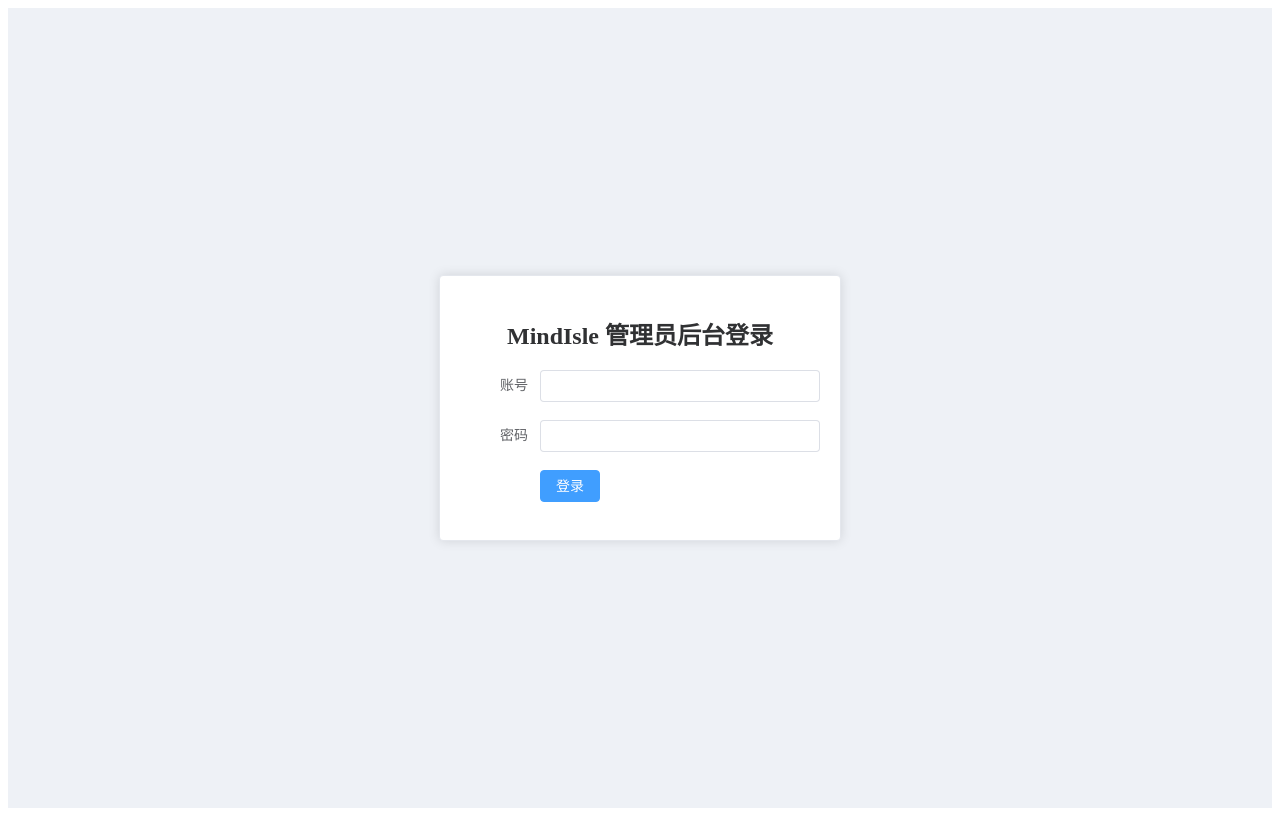
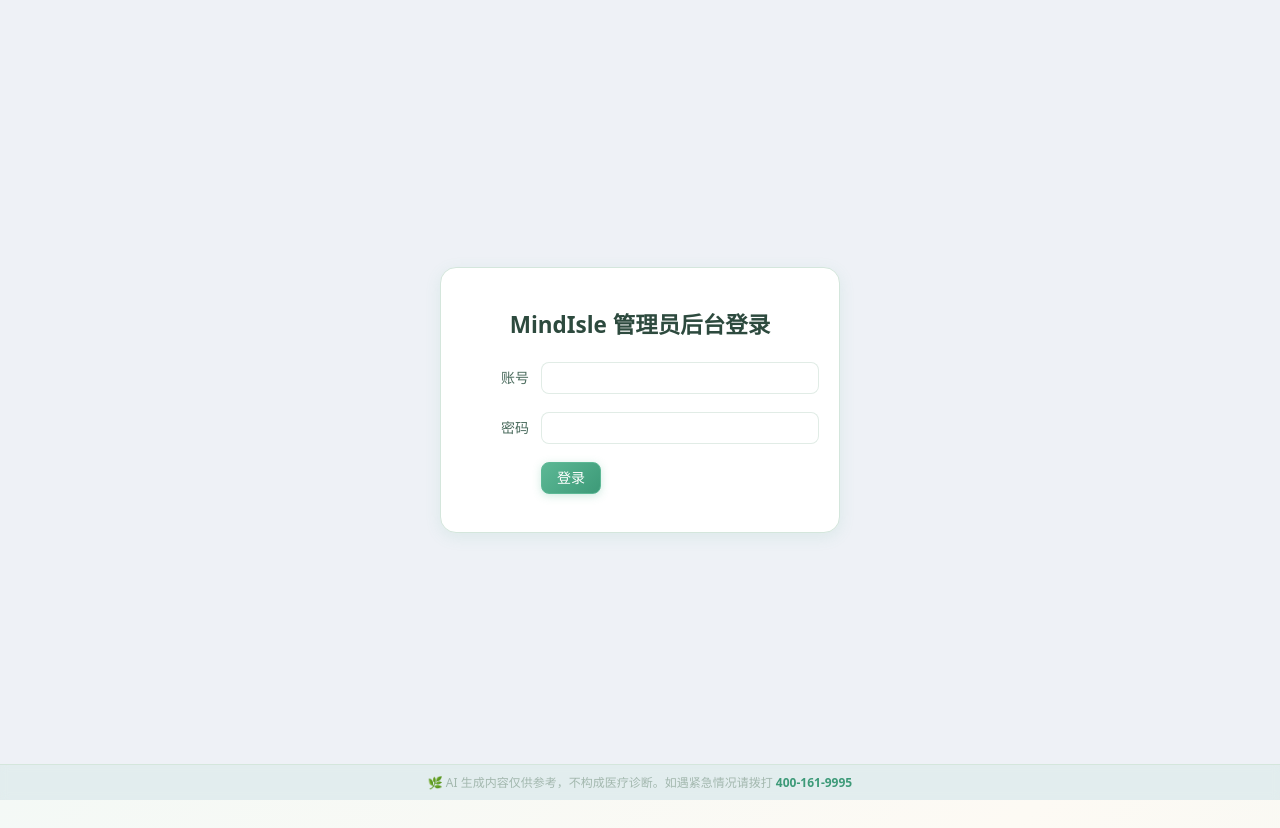
Before and after one commit to WenQing2007/MindIsle, a Vue app in the folder Mindlsle_fronted/frontend/: page /admin/login in a window 1280 px wide. Built offline with nearby package versions, Linux system fonts and the light colour scheme.

Commit message:
前端护眼

```diff
--- a/Mindlsle_fronted/frontend/index.html
+++ b/Mindlsle_fronted/frontend/index.html
@@ -1,10 +1,10 @@
 <!doctype html>
-<html lang="en">
+<html lang="zh-CN">
   <head>
     <meta charset="UTF-8" />
     <link rel="icon" type="image/svg+xml" href="/favicon.svg" />
     <meta name="viewport" content="width=device-width, initial-scale=1.0" />
-    <title>frontend</title>
+    <title>心屿 MindIsle · AI 心理陪伴</title>
   </head>
   <body>
     <div id="app"></div>
--- a/Mindlsle_fronted/frontend/src/App.vue
+++ b/Mindlsle_fronted/frontend/src/App.vue
@@ -1,6 +1,58 @@
 <template>
-  <router-view />
+  <div class="app-root">
+    <router-view v-slot="{ Component }">
+      <transition name="page-fade" mode="out-in">
+        <component :is="Component" />
+      </transition>
+    </router-view>
+
+    <div class="global-watermark">
+      <span>🌿 AI 生成内容仅供参考，不构成医疗诊断。如遇紧急情况请拨打 <b>400-161-9995</b></span>
+    </div>
+  </div>
 </template>
 
 <script setup>
 </script>
+
+<style>
+.app-root {
+  min-height: 100vh;
+  padding-bottom: 28px;
+  position: relative;
+}
+
+.global-watermark {
+  position: fixed;
+  bottom: 0;
+  left: 0;
+  right: 0;
+  text-align: center;
+  padding: 8px 16px;
+  background: rgba(92, 184, 149, 0.08);
+  color: var(--brand-text-muted);
+  font-size: 12px;
+  z-index: 999;
+  backdrop-filter: blur(4px);
+  border-top: 1px solid var(--brand-border);
+}
+
+.global-watermark b {
+  color: var(--brand-primary-dark);
+}
+
+.page-fade-enter-active,
+.page-fade-leave-active {
+  transition: opacity 0.25s ease, transform 0.25s ease;
+}
+
+.page-fade-enter-from {
+  opacity: 0;
+  transform: translateY(8px);
+}
+
+.page-fade-leave-to {
+  opacity: 0;
+  transform: translateY(-8px);
+}
+</style>
--- a/Mindlsle_fronted/frontend/src/main.js
+++ b/Mindlsle_fronted/frontend/src/main.js
@@ -1,11 +1,11 @@
 import { createApp } from 'vue'
 import App from './App.vue'
 import router from './router'
-// 新增ElementPlus导入
 import ElementPlus from 'element-plus'
 import 'element-plus/dist/index.css'
+import './style.css'
 
 const app = createApp(App)
 app.use(router)
-app.use(ElementPlus) // 挂载
+app.use(ElementPlus)
 app.mount('#app')
--- a/Mindlsle_fronted/frontend/src/style.css
+++ b/Mindlsle_fronted/frontend/src/style.css
@@ -1,296 +1,189 @@
 :root {
-  --text: #6b6375;
-  --text-h: #08060d;
-  --bg: #fff;
-  --border: #e5e4e7;
-  --code-bg: #f4f3ec;
-  --accent: #aa3bff;
-  --accent-bg: rgba(170, 59, 255, 0.1);
-  --accent-border: rgba(170, 59, 255, 0.5);
-  --social-bg: rgba(244, 243, 236, 0.5);
-  --shadow:
-    rgba(0, 0, 0, 0.1) 0 10px 15px -3px, rgba(0, 0, 0, 0.05) 0 4px 6px -2px;
+  --brand-primary: #5cb895;
+  --brand-primary-light: #8dd4b8;
+  --brand-primary-dark: #3d9a78;
+  --brand-accent: #f8b4c0;
+  --brand-accent-light: #fcd5de;
+  --brand-sky: #a8c8e0;
+  --brand-warm: #f5e6d3;
+  --brand-cream: #fdfaf4;
+  --brand-bg: #f4f9f6;
+  --brand-bg-soft: #eaf5ef;
+  --brand-text: #2d4a3e;
+  --brand-text-soft: #6b8a7c;
+  --brand-text-muted: #a3b8ae;
+  --brand-border: #d4e6dc;
+  --brand-shadow: 0 4px 16px rgba(92, 184, 149, 0.12);
+  --brand-shadow-lg: 0 8px 32px rgba(92, 184, 149, 0.18);
+  --brand-radius-sm: 8px;
+  --brand-radius-md: 12px;
+  --brand-radius-lg: 16px;
+  --brand-radius-xl: 24px;
 
-  --sans: system-ui, 'Segoe UI', Roboto, sans-serif;
-  --heading: system-ui, 'Segoe UI', Roboto, sans-serif;
-  --mono: ui-monospace, Consolas, monospace;
+  --el-color-primary: #5cb895;
+  --el-color-primary-light-3: #7dc9ad;
+  --el-color-primary-light-5: #a5dcc4;
+  --el-color-primary-light-7: #c8ecdb;
+  --el-color-primary-light-8: #dcf3e8;
+  --el-color-primary-light-9: #edf9f2;
+  --el-color-primary-dark-2: #4a977b;
 
-  font: 18px/145% var(--sans);
-  letter-spacing: 0.18px;
-  color-scheme: light dark;
-  color: var(--text);
-  background: var(--bg);
-  font-synthesis: none;
-  text-rendering: optimizeLegibility;
-  -webkit-font-smoothing: antialiased;
-  -moz-osx-font-smoothing: grayscale;
+  --el-color-success: #5cb895;
+  --el-color-warning: #e8a86a;
+  --el-color-danger: #e07a7a;
+  --el-color-info: #a8b8ae;
 
-  @media (max-width: 1024px) {
-    font-size: 16px;
-  }
+  --el-bg-color: #fdfaf4;
+  --el-fill-color-blank: #ffffff;
+  --el-border-color: #e1ece6;
+  --el-border-color-light: #edf5f0;
+  --el-text-color-primary: #2d4a3e;
+  --el-text-color-regular: #4a6b5d;
+  --el-text-color-secondary: #6b8a7c;
+  --el-text-color-placeholder: #a3b8ae;
+
+  --el-border-radius-base: 10px;
+  --el-border-radius-small: 6px;
+  --el-font-family: 'PingFang SC', 'Hiragino Sans GB', 'Microsoft YaHei', system-ui, sans-serif;
+
+  font-family: var(--el-font-family);
+  font-size: 15px;
+  line-height: 1.6;
+  color: var(--brand-text);
+  background: var(--brand-bg);
 }
 
-@media (prefers-color-scheme: dark) {
-  :root {
-    --text: #9ca3af;
-    --text-h: #f3f4f6;
-    --bg: #16171d;
-    --border: #2e303a;
-    --code-bg: #1f2028;
-    --accent: #c084fc;
-    --accent-bg: rgba(192, 132, 252, 0.15);
-    --accent-border: rgba(192, 132, 252, 0.5);
-    --social-bg: rgba(47, 48, 58, 0.5);
-    --shadow:
-      rgba(0, 0, 0, 0.4) 0 10px 15px -3px, rgba(0, 0, 0, 0.25) 0 4px 6px -2px;
-  }
-
-  #social .button-icon {
-    filter: invert(1) brightness(2);
-  }
+* {
+  box-sizing: border-box;
 }
 
 body {
   margin: 0;
-}
-
-h1,
-h2 {
-  font-family: var(--heading);
-  font-weight: 500;
-  color: var(--text-h);
-}
-
-h1 {
-  font-size: 56px;
-  letter-spacing: -1.68px;
-  margin: 32px 0;
-  @media (max-width: 1024px) {
-    font-size: 36px;
-    margin: 20px 0;
-  }
-}
-h2 {
-  font-size: 24px;
-  line-height: 118%;
-  letter-spacing: -0.24px;
-  margin: 0 0 8px;
-  @media (max-width: 1024px) {
-    font-size: 20px;
-  }
-}
-p {
-  margin: 0;
-}
-
-code,
-.counter {
-  font-family: var(--mono);
-  display: inline-flex;
-  border-radius: 4px;
-  color: var(--text-h);
-}
-
-code {
-  font-size: 15px;
-  line-height: 135%;
-  padding: 4px 8px;
-  background: var(--code-bg);
-}
-
-.counter {
-  font-size: 16px;
-  padding: 5px 10px;
-  border-radius: 5px;
-  color: var(--accent);
-  background: var(--accent-bg);
-  border: 2px solid transparent;
-  transition: border-color 0.3s;
-  margin-bottom: 24px;
-
-  &:hover {
-    border-color: var(--accent-border);
-  }
-  &:focus-visible {
-    outline: 2px solid var(--accent);
-    outline-offset: 2px;
-  }
-}
-
-.hero {
-  position: relative;
-
-  .base,
-  .framework,
-  .vite {
-    inset-inline: 0;
-    margin: 0 auto;
-  }
-
-  .base {
-    width: 170px;
-    position: relative;
-    z-index: 0;
-  }
-
-  .framework,
-  .vite {
-    position: absolute;
-  }
-
-  .framework {
-    z-index: 1;
-    top: 34px;
-    height: 28px;
-    transform: perspective(2000px) rotateZ(300deg) rotateX(44deg) rotateY(39deg)
-      scale(1.4);
-  }
-
-  .vite {
-    z-index: 0;
-    top: 107px;
-    height: 26px;
-    width: auto;
-    transform: perspective(2000px) rotateZ(300deg) rotateX(40deg) rotateY(39deg)
-      scale(0.8);
-  }
+  padding: 0;
+  min-height: 100vh;
+  background: linear-gradient(135deg, #f4f9f6 0%, #fdfaf4 50%, #f0f7f3 100%);
+  background-attachment: fixed;
+  -webkit-font-smoothing: antialiased;
+  -moz-osx-font-smoothing: grayscale;
 }
 
 #app {
-  width: 1126px;
-  max-width: 100%;
-  margin: 0 auto;
-  text-align: center;
-  border-inline: 1px solid var(--border);
-  min-height: 100svh;
-  display: flex;
-  flex-direction: column;
-  box-sizing: border-box;
+  min-height: 100vh;
 }
 
-#center {
-  display: flex;
-  flex-direction: column;
-  gap: 25px;
-  place-content: center;
-  place-items: center;
-  flex-grow: 1;
+.el-card {
+  border-radius: var(--brand-radius-lg) !important;
+  border: 1px solid var(--brand-border) !important;
+  box-shadow: var(--brand-shadow) !important;
+  transition: box-shadow 0.3s ease, transform 0.2s ease !important;
+}
 
-  @media (max-width: 1024px) {
-    padding: 32px 20px 24px;
-    gap: 18px;
+.el-card:hover {
+  box-shadow: var(--brand-shadow-lg) !important;
+}
+
+.el-button {
+  border-radius: var(--brand-radius-sm) !important;
+  font-weight: 500 !important;
+  transition: all 0.25s ease !important;
+}
+
+.el-button--primary {
+  background: linear-gradient(135deg, var(--brand-primary) 0%, var(--brand-primary-dark) 100%) !important;
+  border-color: var(--brand-primary) !important;
+  box-shadow: 0 2px 8px rgba(92, 184, 149, 0.3) !important;
+}
+
+.el-button--primary:hover {
+  transform: translateY(-1px) !important;
+  box-shadow: 0 4px 12px rgba(92, 184, 149, 0.4) !important;
+}
+
+.el-input__wrapper,
+.el-textarea__inner {
+  border-radius: var(--brand-radius-sm) !important;
+  border-color: var(--brand-border) !important;
+}
+
+.el-input__wrapper.is-focus,
+.el-textarea__inner:focus {
+  box-shadow: 0 0 0 1px var(--brand-primary) inset !important;
+}
+
+.el-tag {
+  border-radius: 20px !important;
+  padding: 0 10px !important;
+}
+
+.el-page-header {
+  padding: 16px 0 !important;
+}
+
+.el-page-header__title {
+  font-weight: 600 !important;
+  color: var(--brand-text) !important;
+}
+
+.el-alert {
+  border-radius: var(--brand-radius-md) !important;
+  border: none !important;
+}
+
+.el-table {
+  border-radius: var(--brand-radius-md) !important;
+  overflow: hidden;
+}
+
+.el-table th.el-table__cell {
+  background: var(--brand-bg-soft) !important;
+  color: var(--brand-text) !important;
+  font-weight: 600 !important;
+}
+
+.el-dialog {
+  border-radius: var(--brand-radius-xl) !important;
+  overflow: hidden;
+}
+
+.el-dialog__header {
+  background: linear-gradient(135deg, var(--brand-primary-light) 0%, var(--brand-primary) 100%);
+  color: white !important;
+  padding: 18px 24px !important;
+}
+
+.el-dialog__title {
+  color: white !important;
+  font-weight: 600 !important;
+}
+
+.el-dialog__headerbtn .el-dialog__close {
+  color: white !important;
+}
+
+.el-skeleton__item {
+  background: linear-gradient(90deg, #eaf5ef 25%, #f4f9f6 37%, #eaf5ef 63%) !important;
+}
+
+.el-empty__description p {
+  color: var(--brand-text-muted) !important;
+}
+
+.el-message-box {
+  border-radius: var(--brand-radius-lg) !important;
+}
+
+@keyframes floatSoft {
+  0%, 100% { transform: translateY(0); }
+  50% { transform: translateY(-6px); }
+}
+
+@keyframes fadeInUp {
+  from {
+    opacity: 0;
+    transform: translateY(12px);
+  }
+  to {
+    opacity: 1;
+    transform: translateY(0);
   }
 }
-
-#next-steps {
-  display: flex;
-  border-top: 1px solid var(--border);
-  text-align: left;
-
-  & > div {
-    flex: 1 1 0;
-    padding: 32px;
-    @media (max-width: 1024px) {
-      padding: 24px 20px;
-    }
-  }
-
-  .icon {
-    margin-bottom: 16px;
-    width: 22px;
-    height: 22px;
-  }
-
-  @media (max-width: 1024px) {
-    flex-direction: column;
-    text-align: center;
-  }
-}
-
-#docs {
-  border-right: 1px solid var(--border);
-
-  @media (max-width: 1024px) {
-    border-right: none;
-    border-bottom: 1px solid var(--border);
-  }
-}
-
-#next-steps ul {
-  list-style: none;
-  padding: 0;
-  display: flex;
-  gap: 8px;
-  margin: 32px 0 0;
-
-  .logo {
-    height: 18px;
-  }
-
-  a {
-    color: var(--text-h);
-    font-size: 16px;
-    border-radius: 6px;
-    background: var(--social-bg);
-    display: flex;
-    padding: 6px 12px;
-    align-items: center;
-    gap: 8px;
-    text-decoration: none;
-    transition: box-shadow 0.3s;
-
-    &:hover {
-      box-shadow: var(--shadow);
-    }
-    .button-icon {
-      height: 18px;
-      width: 18px;
-    }
-  }
-
-  @media (max-width: 1024px) {
-    margin-top: 20px;
-    flex-wrap: wrap;
-    justify-content: center;
-
-    li {
-      flex: 1 1 calc(50% - 8px);
-    }
-
-    a {
-      width: 100%;
-      justify-content: center;
-      box-sizing: border-box;
-    }
-  }
-}
-
-#spacer {
-  height: 88px;
-  border-top: 1px solid var(--border);
-  @media (max-width: 1024px) {
-    height: 48px;
-  }
-}
-
-.ticks {
-  position: relative;
-  width: 100%;
-
-  &::before,
-  &::after {
-    content: '';
-    position: absolute;
-    top: -4.5px;
-    border: 5px solid transparent;
-  }
-
-  &::before {
-    left: 0;
-    border-left-color: var(--border);
-  }
-  &::after {
-    right: 0;
-    border-right-color: var(--border);
-  }
-}
```
Also changed, not shown: 1 other file (tests, documents, lock files or other folders).
